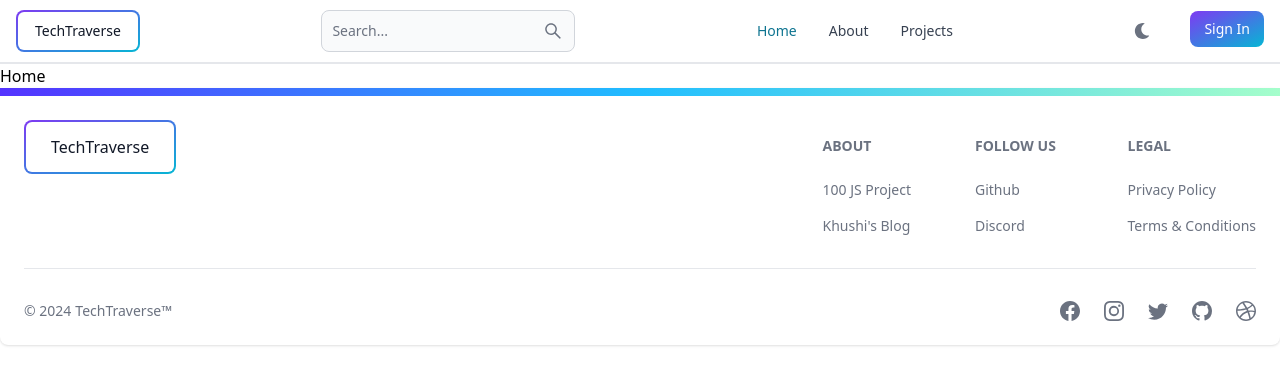
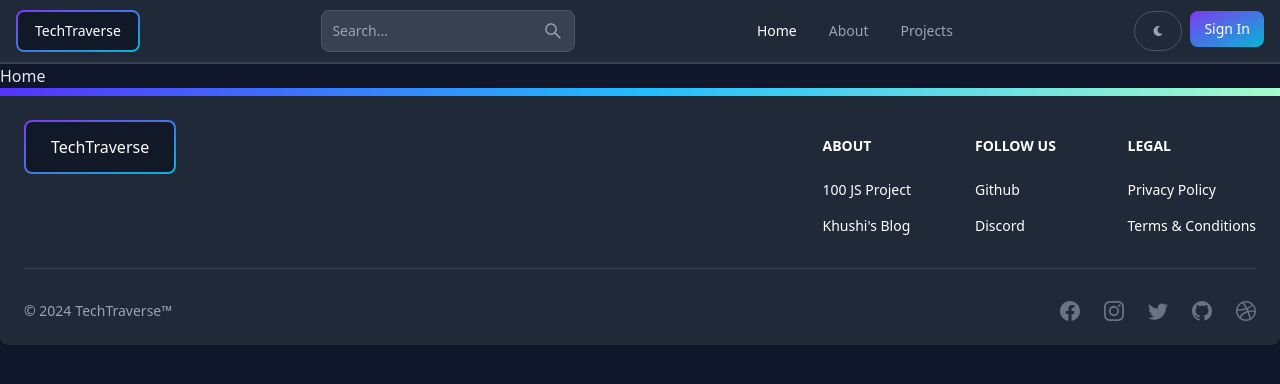
Before and after one commit to Khushisrivastava202/MERN-Blog, a React (Vite) app in the folder client/: page / in a window 1280 px wide. Shown: the top 384 px of the page. Built offline with nearby package versions, Linux system fonts and the light colour scheme; no server answers.

Commit message:
add dark mode functionality

```diff
--- a/client/src/components/Header.jsx
+++ b/client/src/components/Header.jsx
@@ -1,13 +1,17 @@
 import { Navbar, TextInput, Button, Dropdown, Avatar } from "flowbite-react";
 import { Link ,useLocation} from "react-router-dom";
 import { AiOutlineSearch } from "react-icons/ai";
-import {FaMoon} from "react-icons/fa"
-import {useSelector} from 'react-redux'
+import {FaMoon,FaSun } from "react-icons/fa"
+import {useSelector,useDispatch} from 'react-redux'
+import { toggleTheme } from "../redux/theme/themeSlice";
 
 
 export default function Header() {
   const path=useLocation().pathname;
+  const dispatch=useDispatch();
   const { currentUser } = useSelector((state) => state.user);
+  const { theme } = useSelector((state) => state.theme);
+
   return (
     <Navbar className="border-b-2">
       <Link to="/" className="self-center whitespace-nowrap text-sm sm:text-xl font-semibold dark:text-white">
@@ -24,11 +28,14 @@
   <AiOutlineSearch />
 </button>
 <div className="flex gap-2 md:order-2">
-  <button className="w-12 h-10 hidden sm:inline text-gray-500 rounded-full">
-    <FaMoon/>
-
-
-  </button>
+<Button
+          className='w-12 h-10 hidden sm:inline'
+          color='gray'
+          pill
+          onClick={() => dispatch(toggleTheme())}
+        >
+          {theme === 'dark' ? <FaMoon />  : <FaSun />}
+        </Button>
    {currentUser? (
     <Dropdown arrowIcon={false} inline label={
       <Avatar alt='user' img={currentUser.profilePicture} rounded />
--- /dev/null
+++ b/client/src/components/ThemeProvider.jsx
@@ -0,0 +1,12 @@
+import { useSelector } from 'react-redux';
+
+export default function ThemeProvider({ children }) {
+  const { theme } = useSelector((state) => state.theme);
+  return (
+    <div className={theme}>
+      <div className='bg-white text-gray-700 dark:text-gray-200 dark:bg-[rgb(16,23,42)] min-h-screen'>
+        {children}
+      </div>
+    </div>
+  );
+}
--- a/client/src/main.jsx
+++ b/client/src/main.jsx
@@ -4,12 +4,15 @@
 import { store ,persistor} from './redux/store.js'
 import { Provider } from 'react-redux'
 import { PersistGate } from 'redux-persist/integration/react'
+import ThemeProvider from './components/ThemeProvider.jsx'
 
 
 ReactDOM.createRoot(document.getElementById('root')).render(
   <PersistGate persistor={persistor}>
   <Provider store={store}>
+  <ThemeProvider>
     <App />
+  </ThemeProvider>
     </Provider>
   </PersistGate>,
 )
--- a/client/src/redux/store.js
+++ b/client/src/redux/store.js
@@ -3,10 +3,11 @@
 import {persistReducer} from 'redux-persist';
 import storage from 'redux-persist/lib/storage';
 import persistStore from 'redux-persist/es/persistStore';
-
+import themeReducer from './theme/themeSlice'
 
 const rootReducer= combineReducers({
     user: userReducer,
+    theme:themeReducer,
 })
 
 const persistConfig={
--- /dev/null
+++ b/client/src/redux/theme/themeSlice.js
@@ -0,0 +1,19 @@
+import {createSlice} from '@reduxjs/toolkit';
+
+const initialState = {
+    theme: 'dark',
+};
+
+const themeSlice = createSlice({
+    name: 'theme',
+    initialState,
+    reducers: {
+        toggleTheme: (state) => {
+            state.theme = state.theme === 'dark' ? 'light' : 'dark';
+        },
+        }
+});
+
+export const {toggleTheme} = themeSlice.actions;
+
+export default themeSlice.reducer;
```
